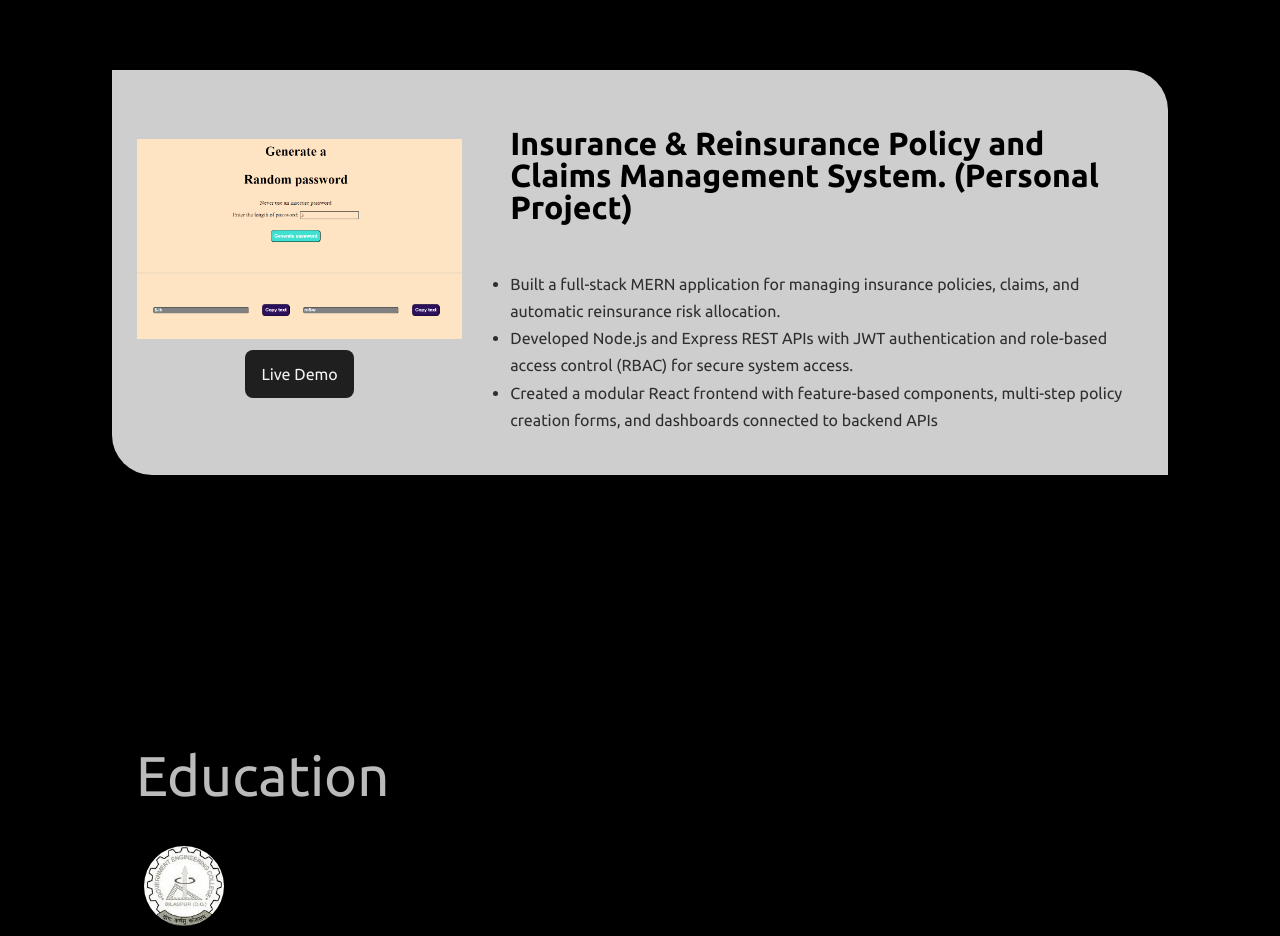
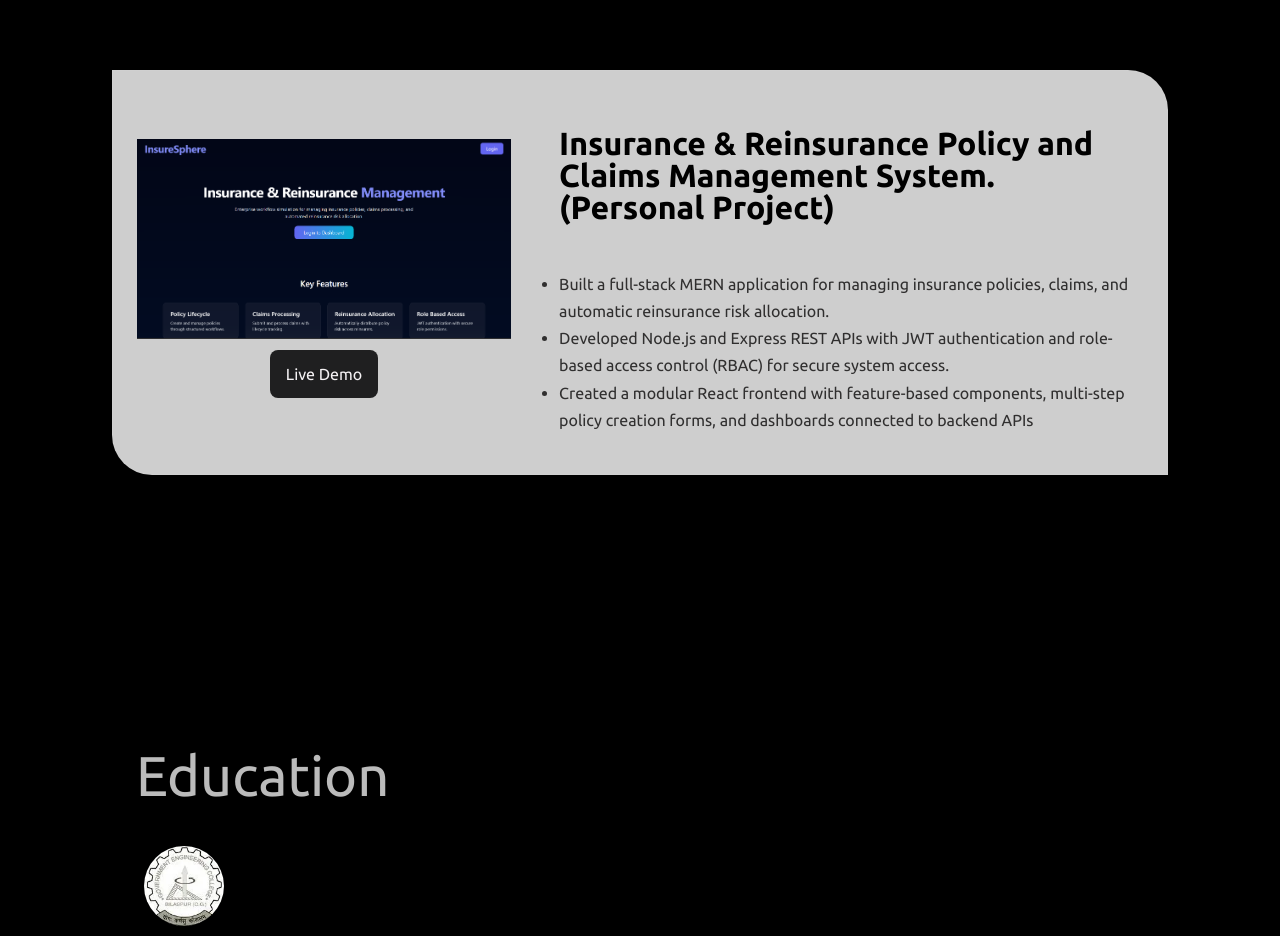
Before and after one commit to oplopr01/portfolio-React, a React (Create React App) app: page / in a window 1280 px wide. Shown: the part 5740-6676 px from the top of the page. Built offline with nearby package versions, Linux system fonts and the light colour scheme.

Commit message:
required updates

```diff
--- a/src/Portfolio.js
+++ b/src/Portfolio.js
@@ -89,7 +89,7 @@ collaboration skills typically expected at a higher responsibility level `],
 reinsurance risk allocation.`, `Developed Node.js and Express REST APIs with JWT authentication and role-based access
 control (RBAC) for secure system access.`,`Created a modular React frontend with feature-based components, multi-step policy
 creation forms, and dashboards connected to backend APIs`],
-			image: require("./images/pass generator project.png"),
+			image: require("./images/insurance.png"),
 			direction: 'right',
 			footerLink: [
 
```
Also changed, not shown: src/images/insurance.png (added).
